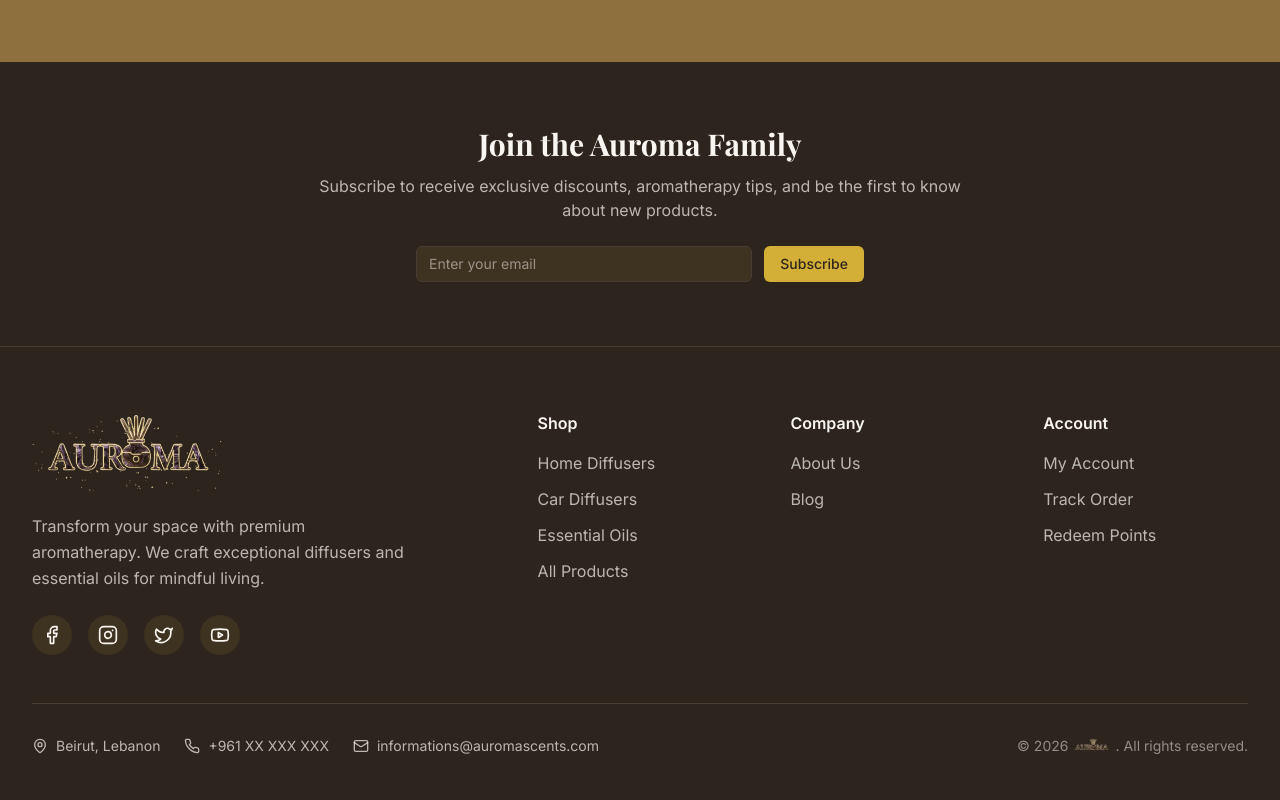
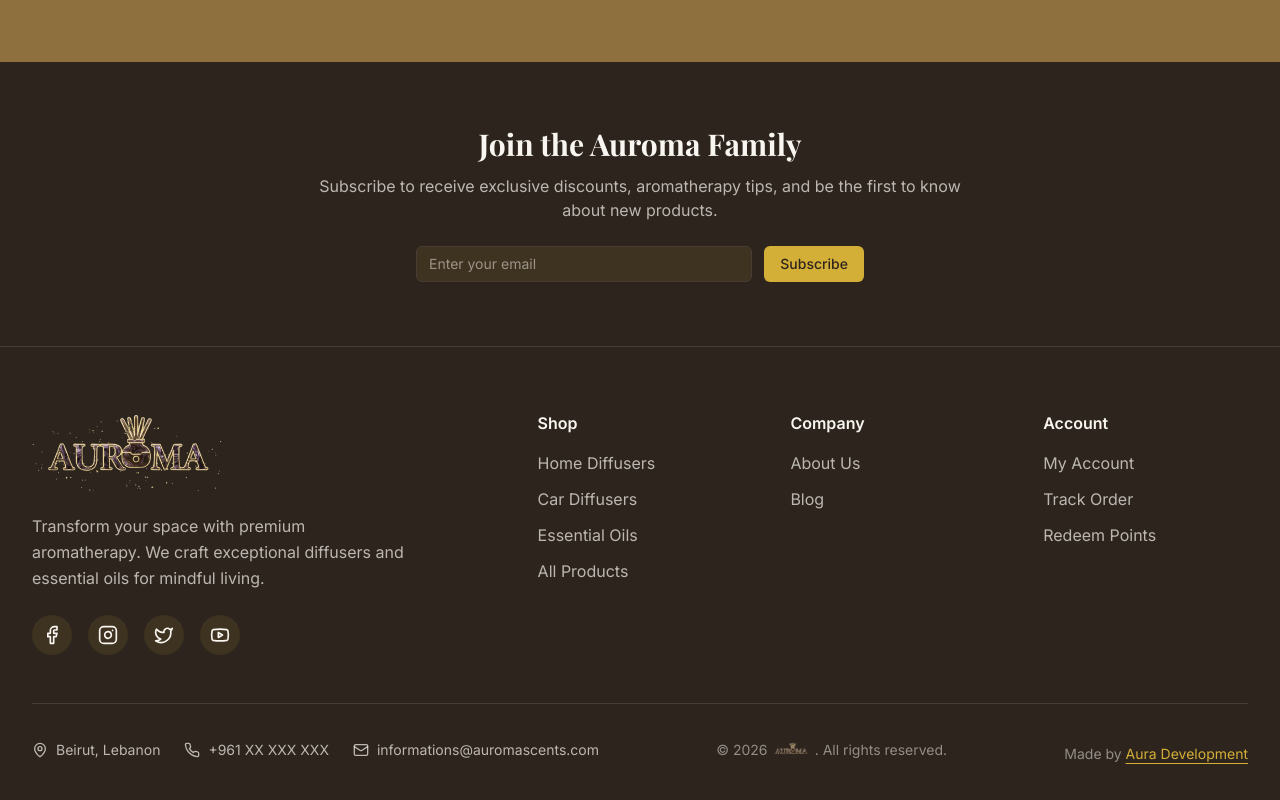
Before and after one commit to auradevelopment5m/auroma, a Next.js app: page / in a window 1280 px wide. Shown: the part 3554-4354 px from the top of the page. Built offline with nearby package versions, Linux system fonts and the light colour scheme; no server answers; the database is empty; a web font is replaced by a local one.

Commit message:
feat(footer): add 'Made by Aura Development' with Instagram link

```diff
--- a/components/footer.tsx
+++ b/components/footer.tsx
@@ -139,6 +139,9 @@ export function Footer() {
             <p className="text-sm text-foreground/50 flex items-center gap-1">
               © {new Date().getFullYear()} <img src="/logo.png" alt="Auroma" className="h-4 w-auto inline" />. All rights reserved.
             </p>
+            <p className="text-sm text-foreground/50 mt-2">
+              Made by <a href="https://instagram.com/auradevelopment.worldwide" target="_blank" rel="noopener noreferrer" className="text-primary hover:text-primary/80 underline underline-offset-4">Aura Development</a>
+            </p>
           </div>
         </div>
       </div>
```
